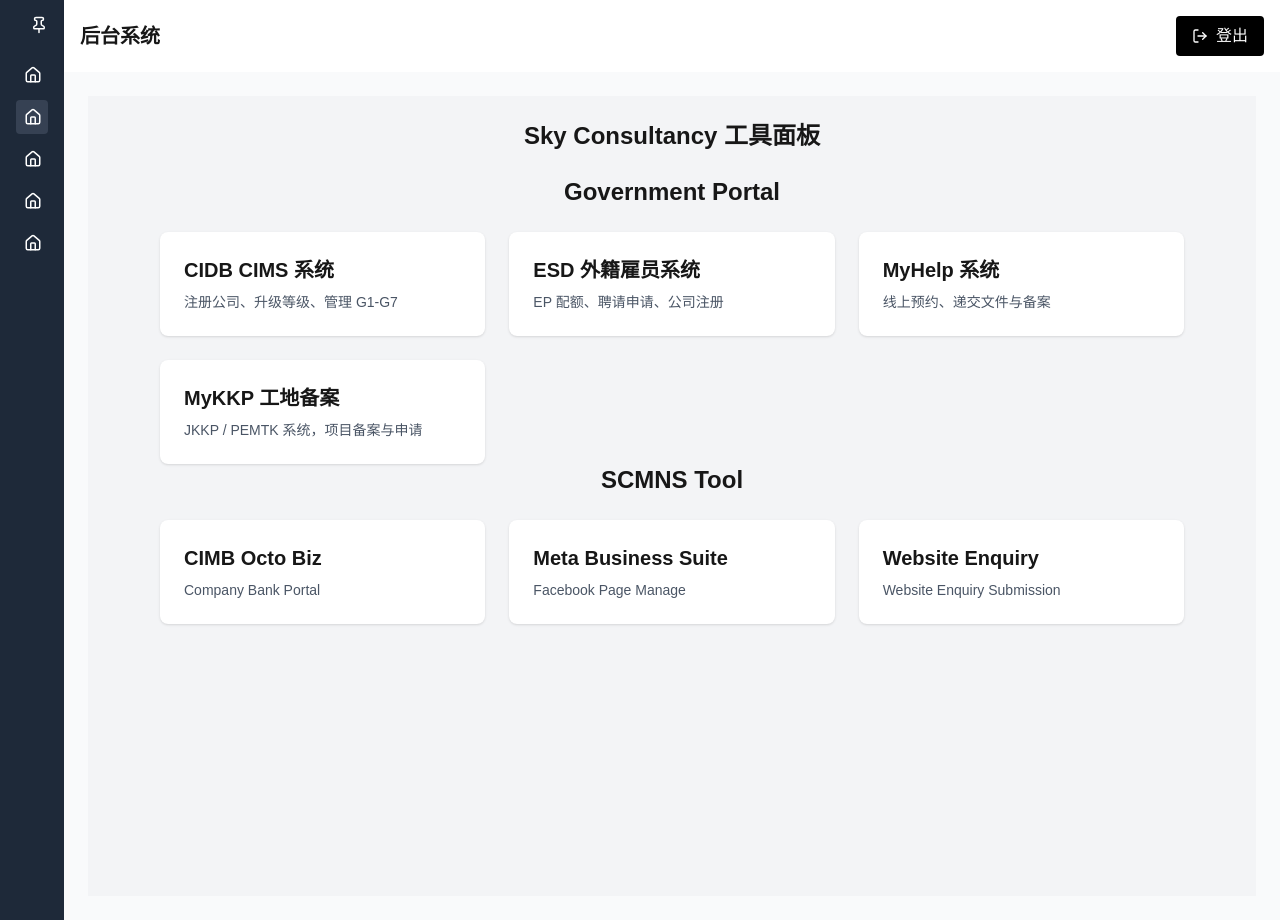
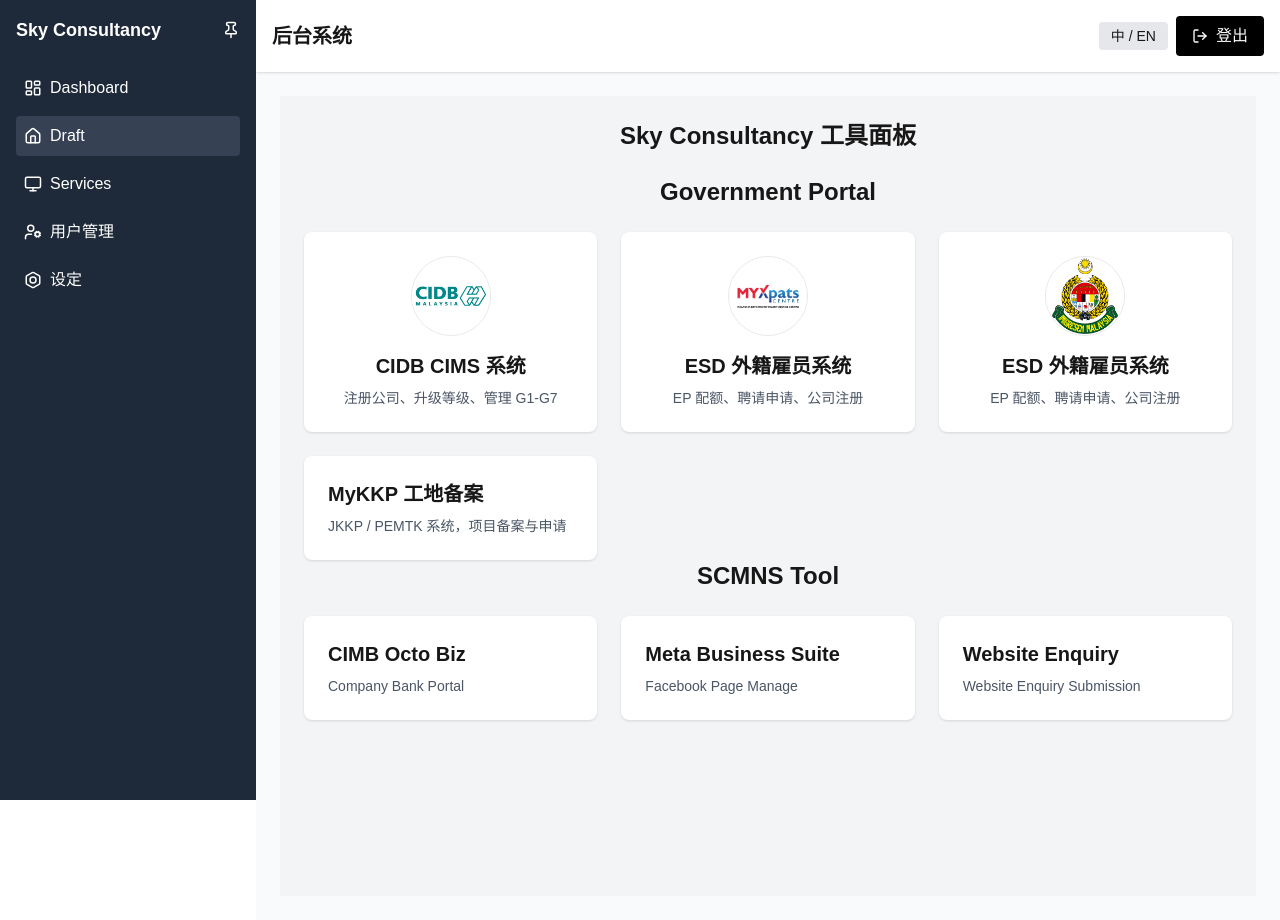
Before and after one commit to steven763308/skyconsultancymns_panel, a Next.js app: page /dashboard/draftzone in a window 1280 px wide. Built offline with nearby package versions, Linux system fonts and the light colour scheme.

Commit message:
fixed vercel 9

```diff
--- a/src/app/dashboard/draftzone/page.tsx
+++ b/src/app/dashboard/draftzone/page.tsx
@@ -1,6 +1,7 @@
 "use client";
 //import { useEffect } from "react";
 //import { useRouter } from "next/navigation";
+import Image from "next/image";
 
 export default function Home() {
   /*
@@ -23,30 +24,69 @@
         <a
           href="https://cims.cidb.gov.my"
           target="_blank"
-          className="bg-white p-6 rounded-lg shadow hover:shadow-md transition"
+          className="bg-white p-6 rounded-lg shadow hover:shadow-md transition flex flex-col items-center text-center"
         >
+          {/* ✅ 圆形 Logo */}
+          <div className="w-20 h-20 rounded-full overflow-hidden mb-4 border border-gray-200">
+            <Image
+              src="/image/cidbLogo.png"
+              alt="CIDB Logo"
+              width={80}
+              height={80}
+              className="object-cover w-full h-full"
+            />
+          </div>
+          {/* 标题 + 描述 */}
           <h2 className="text-xl font-semibold mb-2">CIDB CIMS 系统</h2>
-          <p className="text-sm text-gray-600">注册公司、升级等级、管理 G1-G7</p>
+          <p className="text-sm text-gray-600">
+            注册公司、升级等级、管理 G1-G7
+          </p>
         </a>
 
         {/* ESD */}
         <a
           href="https://esd.imi.gov.my"
           target="_blank"
-          className="bg-white p-6 rounded-lg shadow hover:shadow-md transition"
+          className="bg-white p-6 rounded-lg shadow hover:shadow-md transition flex flex-col items-center text-center"
         >
+          {/* ✅ 圆形 Logo */}
+          <div className="w-20 h-20 rounded-full overflow-hidden mb-4 border border-gray-200">
+            <Image
+              src="/image/expatriateLogo.png"
+              alt="ESD Logo"
+              width={80}
+              height={80}
+              className="object-cover w-full h-full"
+            />
+          </div>
+          {/* 标题 + 描述 */}
           <h2 className="text-xl font-semibold mb-2">ESD 外籍雇员系统</h2>
-          <p className="text-sm text-gray-600">EP 配额、聘请申请、公司注册</p>
+          <p className="text-sm text-gray-600">
+            EP 配额、聘请申请、公司注册
+          </p>
         </a>
 
         {/* MyHelp */}
         <a
           href="https://myhelp.imi.gov.my"
           target="_blank"
-          className="bg-white p-6 rounded-lg shadow hover:shadow-md transition"
+          className="bg-white p-6 rounded-lg shadow hover:shadow-md transition flex flex-col items-center text-center"
         >
-          <h2 className="text-xl font-semibold mb-2">MyHelp 系统</h2>
-          <p className="text-sm text-gray-600">线上预约、递交文件与备案</p>
+          {/* ✅ 圆形 Logo */}
+          <div className="w-20 h-20 rounded-full overflow-hidden mb-4 border border-gray-200">
+            <Image
+              src="/image/jimLogo.png"
+              alt="ESD Logo"
+              width={80}
+              height={80}
+              className="object-cover w-full h-full"
+            />
+          </div>
+          {/* 标题 + 描述 */}
+          <h2 className="text-xl font-semibold mb-2">ESD 外籍雇员系统</h2>
+          <p className="text-sm text-gray-600">
+            EP 配额、聘请申请、公司注册
+          </p>
         </a>
 
         {/* MyKKP */}
--- a/src/app/dashboard/layout.tsx
+++ b/src/app/dashboard/layout.tsx
@@ -1,55 +1,78 @@
 "use client";
 
 import Link from "next/link";
-import { usePathname, useRouter } from "next/navigation"; // ✅ 加入 router
+import { usePathname, useRouter } from "next/navigation";
 import { ReactNode, useEffect, useState } from "react";
-import { Pin, PinOff, LogOut, Home } from "lucide-react";
+import {
+  Pin,
+  PinOff,
+  LogOut,
+  Home,
+  Monitor,
+  LayoutDashboard,
+  UserCog,
+  Bolt,
+  Menu,
+} from "lucide-react";
 
 export default function DashboardLayout({ children }: { children: ReactNode }) {
   const pathname = usePathname();
-  const router = useRouter(); // ✅ 初始化 router
+  const router = useRouter();
 
   const [isPinned, setIsPinned] = useState(false);
   const [isHovered, setIsHovered] = useState(false);
   const [isMobile, setIsMobile] = useState(false);
+  const [isSidebarOpen, setIsSidebarOpen] = useState(false);
 
   const isCollapsed = !isPinned && !isHovered;
+  const sidebarWidth = isCollapsed ? 64 : 256;
 
-  const navLinks = [
-    { label: "Dashboard", href: "/dashboard", icon: <Home size={18} /> },
-    { label: "Draft", href: "/dashboard/draftzone", icon: <Home size={18} /> },
-    { label: "Services", href: "/dashboard/service", icon: <Home size={18} /> },
-    { label: "用户管理", href: "/dashboard/user", icon: <Home size={18} /> },
-    { label: "设定", href: "/dashboard/settings", icon: <Home size={18} /> },
-  ];
-
+  // 检查是否是移动设备
   useEffect(() => {
     const handleResize = () => {
-      setIsMobile(window.innerWidth < 768);
+      const mobile = window.innerWidth < 768;
+      setIsMobile(mobile);
+      if (!mobile) setIsSidebarOpen(false); // desktop 自动关闭 mobile sidebar
     };
-    handleResize(); // 初始设定
+    handleResize();
     window.addEventListener("resize", handleResize);
     return () => window.removeEventListener("resize", handleResize);
   }, []);
 
+  const navLinks = [
+    { label: "Dashboard", href: "/dashboard", icon: <LayoutDashboard size={18} /> },
+    { label: "Draft", href: "/dashboard/draftzone", icon: <Home size={18} /> },
+    { label: "Services", href: "/dashboard/service", icon: <Monitor size={18} /> },
+    { label: "用户管理", href: "/dashboard/user", icon: <UserCog size={18} /> },
+    { label: "设定", href: "/dashboard/settings", icon: <Bolt size={18} /> },
+  ];
+
   return (
-    <div className="flex min-h-screen">
-      {/* Sidebar */}
+    <div className="min-h-screen">
+      {/* ✅ Sidebar */}
       <aside
         className={`
-          bg-gray-800 text-white p-4 flex flex-col transition-all duration-300 ease-in-out
-          ${isCollapsed ? "w-16" : "w-64"}
-          ${isMobile ? "fixed z-50 h-full top-0 left-0" : ""}
+          fixed top-0 left-0 z-40 h-screen bg-gray-800 text-white p-4 flex flex-col
+          transition-all duration-300 ease-in-out
+          ${isMobile
+            ? isSidebarOpen
+              ? "w-64"
+              : "w-0 overflow-hidden"
+            : isCollapsed
+            ? "w-16"
+            : "w-64"}
         `}
-        onMouseEnter={() => !isPinned && setIsHovered(true)}
-        onMouseLeave={() => !isPinned && setIsHovered(false)}
+        onMouseEnter={() => !isPinned && !isMobile && setIsHovered(true)}
+        onMouseLeave={() => !isPinned && !isMobile && setIsHovered(false)}
       >
+        {/* Header */}
         <div className="flex justify-between items-center mb-6">
-          {!isCollapsed && (
+          {!isCollapsed && !isMobile && (
             <h2 className="text-lg font-bold transition-opacity duration-200">
               Sky Consultancy
             </h2>
           )}
+          {!isMobile && (
             <button
               onClick={() => setIsPinned(!isPinned)}
               className="text-white hover:text-yellow-400 transition ml-auto"
@@ -57,8 +80,10 @@
             >
               {isPinned ? <PinOff size={18} /> : <Pin size={18} />}
             </button>
+          )}
         </div>
 
+        {/* Nav links */}
         {navLinks.map((link) => (
           <Link
             key={link.href}
@@ -68,32 +93,51 @@
             }`}
           >
             <span className="mr-2">{link.icon}</span>
-            {!isCollapsed && <span>{link.label}</span>}
+            {!isCollapsed && (!isMobile || isSidebarOpen) && <span>{link.label}</span>}
           </Link>
         ))}
       </aside>
 
-      {/* Main Content Area */}
-      <div className="flex-1 flex flex-col">
+      {/* ✅ 主内容区域（自动偏移） */}
+      <div
+        className="flex flex-col min-h-screen transition-all duration-300 ease-in-out"
+        style={{ marginLeft: !isMobile ? `${sidebarWidth}px` : "0" }}
+      >
         {/* Topbar */}
-        <header className="bg-white shadow p-4 flex justify-between items-center">
+        <header className="bg-white shadow p-4 flex justify-between items-center sticky top-0 z-30">
+          <div className="flex items-center gap-2">
+            {/* ✅ 汉堡按钮（仅在 mobile 时显示） */}
+            {isMobile && (
+              <button
+                className="text-gray-800 hover:text-black"
+                onClick={() => setIsSidebarOpen(!isSidebarOpen)}
+              >
+                <Menu size={22} />
+              </button>
+            )}
             <h1 className="text-xl font-semibold">后台系统</h1>
+          </div>
+          <div className="flex items-center gap-2">
+            {/* 🔁 Language Switch Placeholder */}
+            <button className="bg-gray-200 text-sm px-3 py-1 rounded hover:bg-gray-300">
+              中 / EN
+            </button>
+            {/* ✅ 登出 */}
             <button
               className="bg-black text-white px-4 py-2 rounded flex items-center gap-2"
               onClick={() => {
-              // ✅ 清除 JWT Token Cookie
                 document.cookie =
                   "sky_token=; path=/; expires=Thu, 01 Jan 1970 00:00:00 UTC;";
-              // ✅ 跳转回主页或 login 页
                 router.push("/");
               }}
             >
               <LogOut size={16} />
               <span>登出</span>
             </button>
+          </div>
         </header>
 
-        {/* Page Content */}
+        {/* 页面内容 */}
         <main className="p-6 bg-gray-50 flex-1">{children}</main>
       </div>
     </div>
```
Lines whose indentation alone changed are shown as unchanged.
